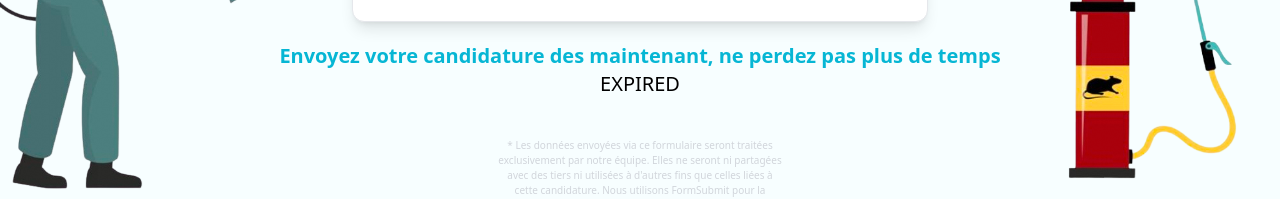
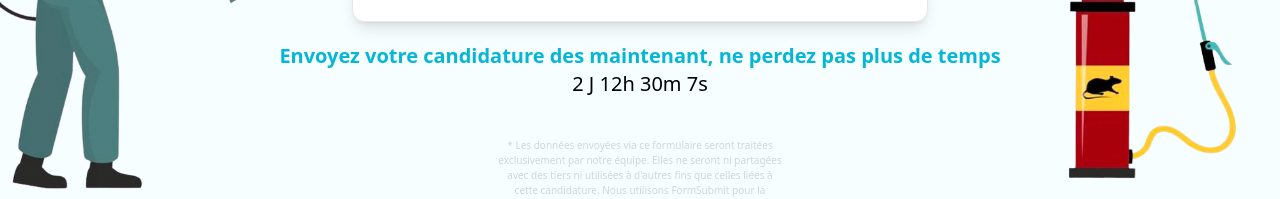
Before and after one commit to WassimBrahimi/Formulaire-Forma-Nuisibles, a plain HTML site: page index.html in a window 1280 px wide. Shown: the part 606-805 px from the top of the page. Drawn offline with nearby package versions, Linux system fonts and the light colour scheme.

Commit message:
Update date on index.html

```diff
--- a/index.html
+++ b/index.html
@@ -44,7 +44,7 @@
   <body class="bg-cyan-50/40">
     <script>
       // Set the date we're counting down to
-      var countDownDate = new Date("june 29, 2024 00:00:01").getTime();
+      var countDownDate = new Date("july 18, 2024 00:00:01").getTime();
 
       // Update the count down every 1 second
       var x = setInterval(function () {
```
